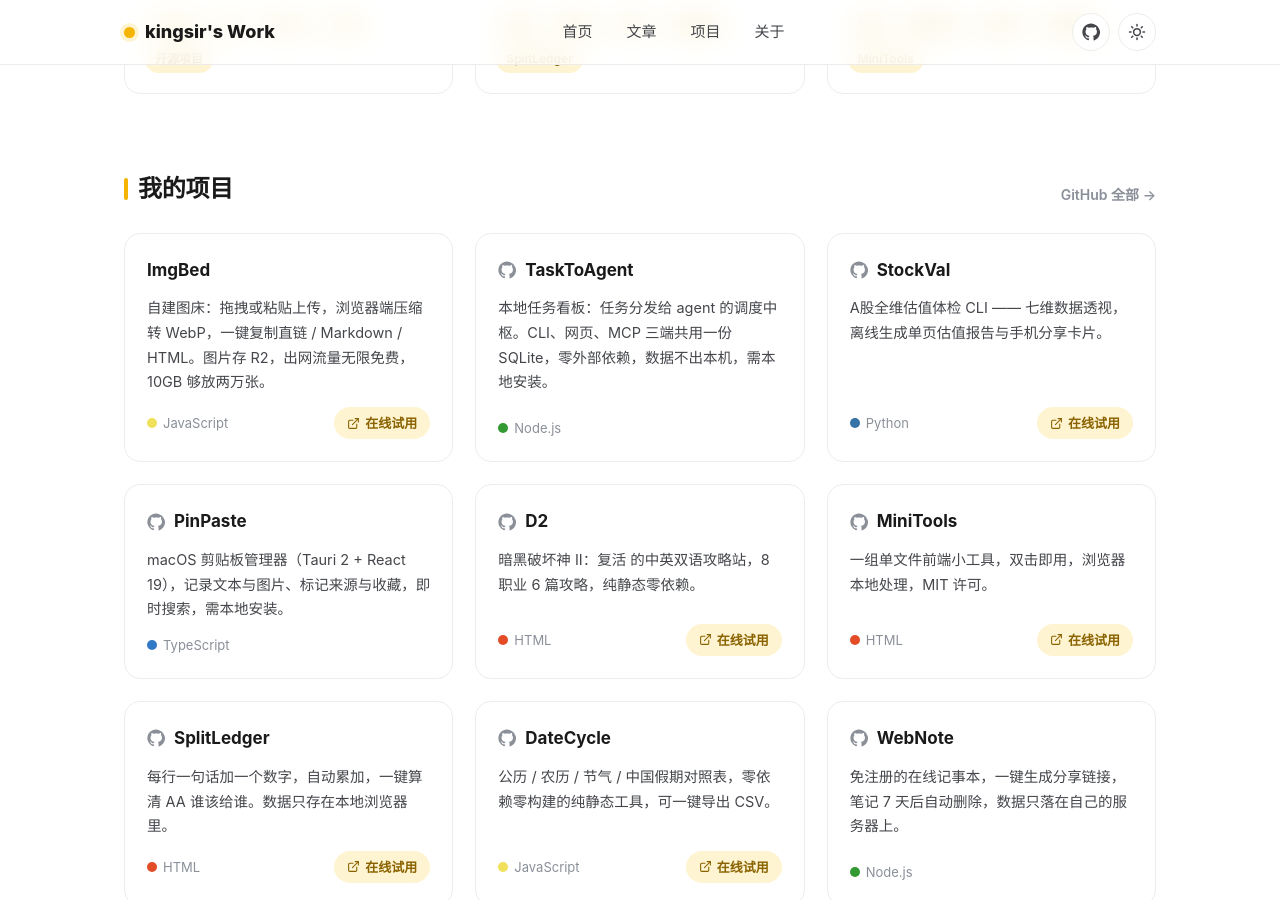
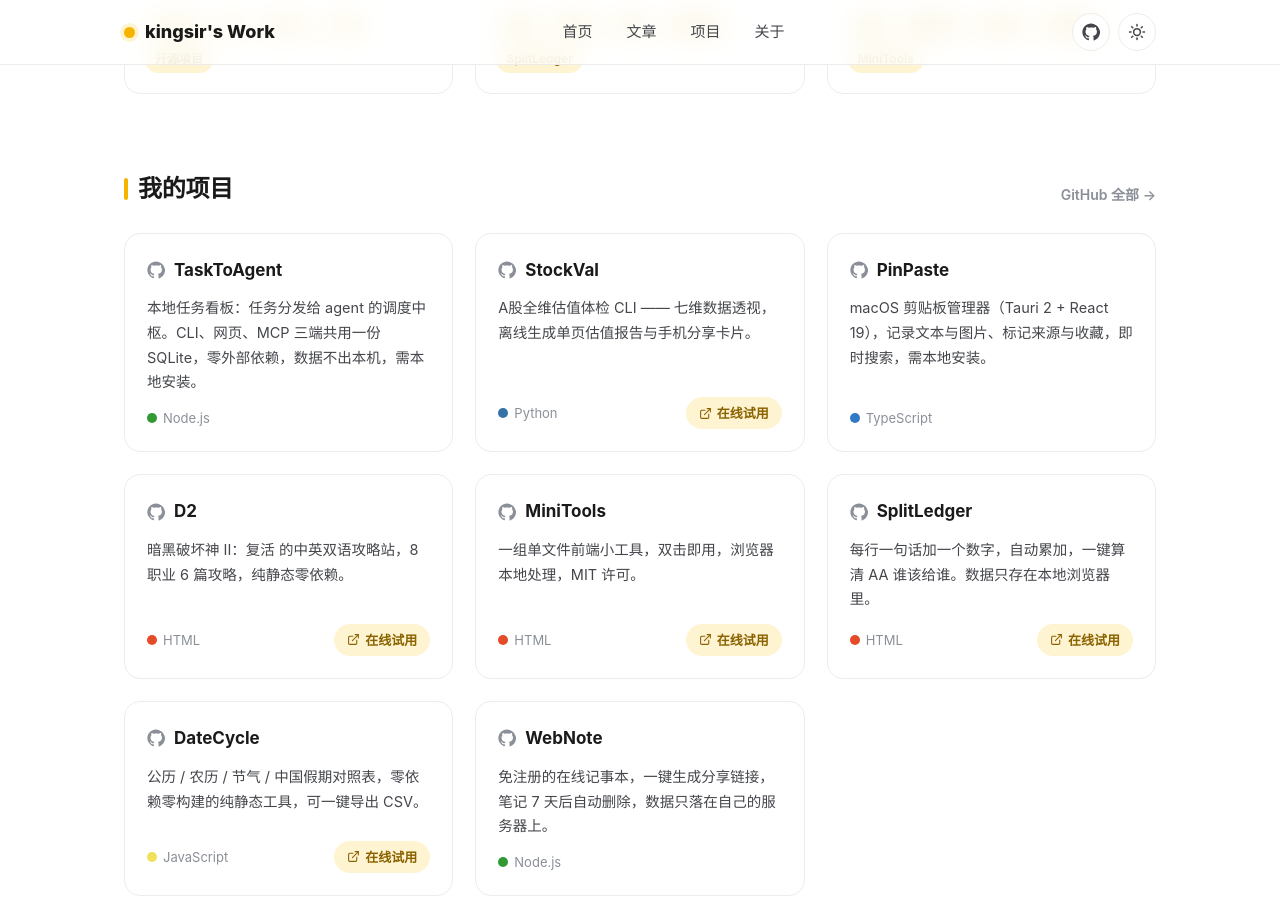
Before and after one commit to isnotry/isnotry.github.io, a Jekyll site: the page built from docs/index.html, in a window 1280 px wide and 900 px high, scrolled down 1040 px. Built offline with Jekyll 4.4.1, drawn with Linux system fonts in a browser that asks for light colours.

Commit message:
fix: 撤销 ImgBed 项目登记（它是博客内部设施，不是作品）

```diff
--- a/docs/_data/projects.yml
+++ b/docs/_data/projects.yml
@@ -9,15 +9,6 @@
 #   新提交了代码就顺手改这一行；不改也不影响渲染，只是 lastmod 会偏旧
 # demo 统一用自定义域 https://kingsir.work/<Repo>/：
 #   站点挂上自定义域后，isnotry.github.io/<Repo>/ 会自动 301 到这个地址
-- name: ImgBed
-  desc: 自建图床：拖拽或粘贴上传，浏览器端压缩转 WebP，一键复制直链 / Markdown / HTML。图片存 R2，出网流量无限免费，10GB 够放两万张。
-  url: https://img.kingsir.work/
-  demo: https://img.kingsir.work/i/20261003/minitools.webp
-  lang: JavaScript
-  lang_class: lang-js
-  date: "2026-10-03T18:38"
-  updated: "2026-10-03"
-  no_icon: true          # 标题不配 GitHub 图标（还没开源，url 指向线上服务）
 - name: TaskToAgent
   desc: 本地任务看板：任务分发给 agent 的调度中枢。CLI、网页、MCP 三端共用一份 SQLite，零外部依赖，数据不出本机，需本地安装。
   url: https://github.com/isnotry/TaskToAgent
--- a/docs/_includes/project-card.html
+++ b/docs/_includes/project-card.html
@@ -1,7 +1,7 @@
 <div class="project reveal">
   <div class="p-head">
     <span class="p-name">
-      {% if include.project.no_icon %}{% else %}<svg viewBox="0 0 24 24" fill="currentColor"><path d="M12 .5C5.7.5.5 5.7.5 12c0 5.1 3.3 9.4 7.9 10.9.6.1.8-.2.8-.6v-2c-3.2.7-3.9-1.4-3.9-1.4-.5-1.3-1.3-1.7-1.3-1.7-1.1-.7.1-.7.1-.7 1.2.1 1.8 1.2 1.8 1.2 1 1.8 2.7 1.3 3.4 1 .1-.8.4-1.3.7-1.6-2.6-.3-5.3-1.3-5.3-5.7 0-1.3.5-2.3 1.2-3.1-.1-.3-.5-1.5.1-3.1 0 0 1-.3 3.3 1.2.9-.3 2-.4 3-.4s2.1.1 3 .4c2.3-1.5 3.3-1.2 3.3-1.2.6 1.6.2 2.8.1 3.1.8.8 1.2 1.8 1.2 3.1 0 4.4-2.7 5.4-5.3 5.7.4.4.8 1.1.8 2.2v3.3c0 .4.2.7.8.6 4.6-1.5 7.9-5.8 7.9-10.9C23.5 5.7 18.3.5 12 .5z"/></svg>{% endif %}
+      <svg viewBox="0 0 24 24" fill="currentColor"><path d="M12 .5C5.7.5.5 5.7.5 12c0 5.1 3.3 9.4 7.9 10.9.6.1.8-.2.8-.6v-2c-3.2.7-3.9-1.4-3.9-1.4-.5-1.3-1.3-1.7-1.3-1.7-1.1-.7.1-.7.1-.7 1.2.1 1.8 1.2 1.8 1.2 1 1.8 2.7 1.3 3.4 1 .1-.8.4-1.3.7-1.6-2.6-.3-5.3-1.3-5.3-5.7 0-1.3.5-2.3 1.2-3.1-.1-.3-.5-1.5.1-3.1 0 0 1-.3 3.3 1.2.9-.3 2-.4 3-.4s2.1.1 3 .4c2.3-1.5 3.3-1.2 3.3-1.2.6 1.6.2 2.8.1 3.1.8.8 1.2 1.8 1.2 3.1 0 4.4-2.7 5.4-5.3 5.7.4.4.8 1.1.8 2.2v3.3c0 .4.2.7.8.6 4.6-1.5 7.9-5.8 7.9-10.9C23.5 5.7 18.3.5 12 .5z"/></svg>
       <a href="{{ include.project.url }}" target="_blank" rel="noopener">{{ include.project.name }}</a>
     </span>
   </div>
```
